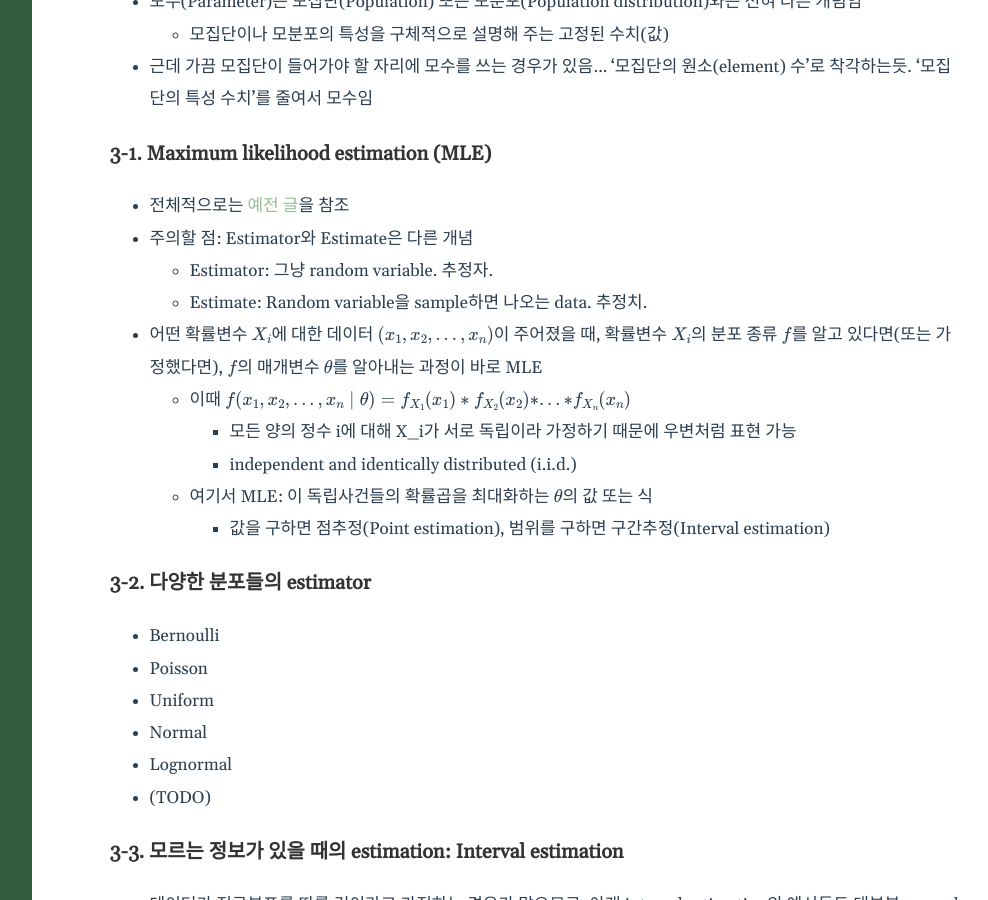
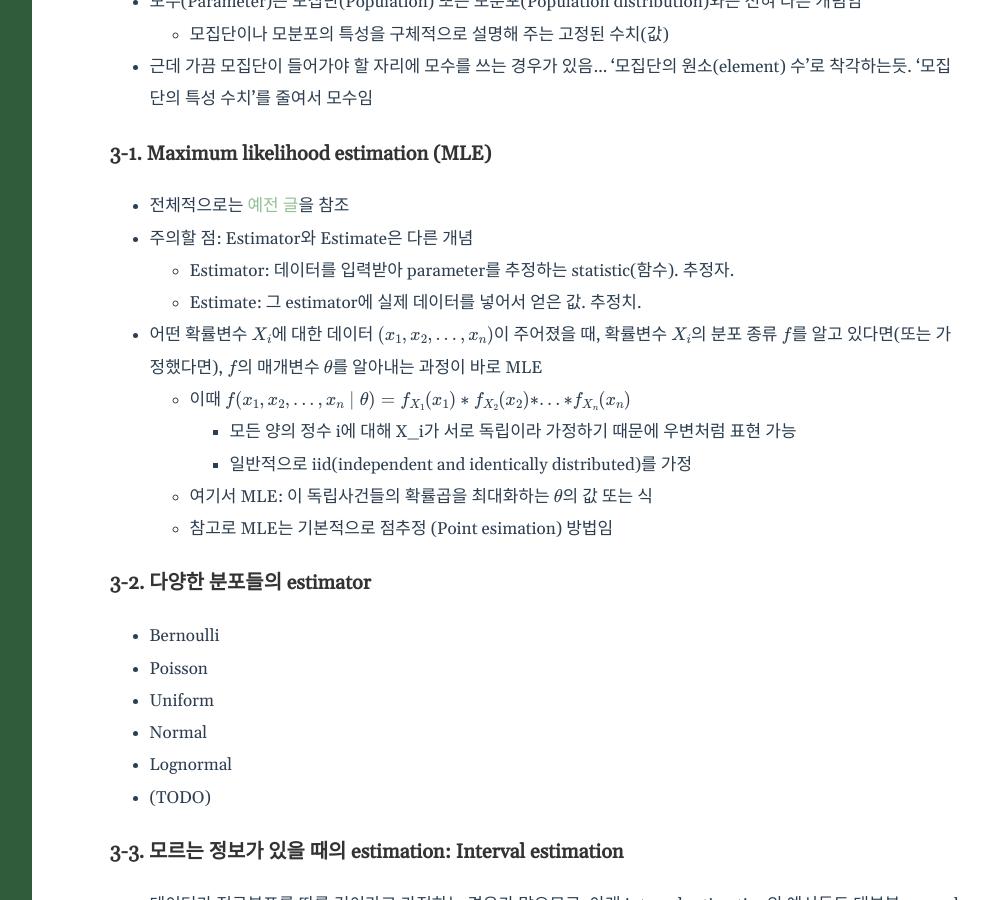
Before and after one commit to froggo-roggo/froggo-roggo.github.io, a Jekyll site: the page built from _posts/2026-07-22-basicstat.markdown, in a window 1280 px wide and 900 px high, scrolled down 1208 px. Shown: the whole window, without its empty margins (238-1226 px from the left). Built offline with Jekyll 4.4.1, drawn with Linux system fonts in a browser that asks for light colours; some of the changed text lies outside the part shown.

Commit message:
modify statistics post

````diff
--- a/_posts/2026-07-22-basicstat.markdown
+++ b/_posts/2026-07-22-basicstat.markdown
@@ -40,14 +40,14 @@ use_math: true
 ### 3-1. Maximum likelihood estimation (MLE)
 - 전체적으로는 [예전 글](/probabilistic-modelling/2024/05/03/svi.html)을 참조
 - 주의할 점: Estimator와 Estimate은 다른 개념
-    - Estimator: 그냥 random variable. 추정자.
-	- Estimate: Random variable을 sample하면 나오는 data. 추정치.
+    - Estimator: 데이터를 입력받아 parameter를 추정하는 statistic(함수). 추정자.
+	- Estimate: 그 estimator에 실제 데이터를 넣어서 얻은 값. 추정치.
 - 어떤 확률변수 $$X_i$$에 대한 데이터 $$(x_1, x_2, ... , x_n)$$이 주어졌을 때, 확률변수 $$X_i$$의 분포 종류 $$f$$를 알고 있다면(또는 가정했다면), $$f$$의 매개변수 $$\theta$$를 알아내는 과정이 바로 MLE
     - 이때 $$f(x_1, x_2, ..., x_n \mid \theta) = f_{X_1}(x_1) * f_{X_2}(x_2) * ... * f_{X_n}(x_n)$$
 		- 모든 양의 정수 i에 대해 X_i가 서로 독립이라 가정하기 때문에 우변처럼 표현 가능
-		- independent and identically distributed (i.i.d.)
+		- 일반적으로 iid(independent and identically distributed)를 가정
 	- 여기서 MLE: 이 독립사건들의 확률곱을 최대화하는 $$\theta$$의 값 또는 식
-		- 값을 구하면 점추정(Point estimation), 범위를 구하면 구간추정(Interval estimation)
+	- 참고로 MLE는 기본적으로 점추정 (Point esimation) 방법임
 
 ### 3-2. 다양한 분포들의 estimator
 - Bernoulli
@@ -93,17 +93,17 @@ use_math: true
 - 대립가설 (Alternative hypothesis) $$H_1$$: 차이가 있다는 가설. 실험이나 데이터를 통해 증명하고 싶은 가설.
 - 기각역 (Critical region): 확률변수 $$X_i$$의 값이 $$C$$에 포함될 경우, 귀무가설을 기각하는 범위 $$C$$. 달리 말해, 데이터가 $$C$$ 구간에서 나타나면 대립가설이 채택되고 연구 성공!
 - 유의수준 (Significance level) $$\alpha$$: 귀무가설 $$H_0$$를 기각하는 기준. $$\alpha=0.05$$와 같은 숫자를 많이 본 적 있을 것이다. 아주 거칠게 요약하면 "이게 $$H_0$$가 참인 상황에서 우연히 나온 결과일 확률은 5%" 라는 뜻. 모든 통계적 판단의 기준이 된다.
-- 검정력 (Power) $$\beta$$: 대립가설 $$H_1$$이 참일 때 $$H_0$$을 기각할 확률. $$1-\beta=80%$$와 같이 쓰는 경우를 본 적 있을 것이다. 달리 말하면 "실제로 유의한 차이가 존재할 때, 그 차이를 찾아낼 확률"을 의미한다. 통상적으로 0.8~0.9 이상은 갖추어야 신뢰할 수 있다고 판단한다.
+- 검정력 (Power) $$1 - \beta$$: 대립가설 $$H_1$$이 참일 때 $$H_0$$을 기각할 확률. $$1-\beta=80%$$와 같이 쓰는 경우를 본 적 있을 것이다. 달리 말하면 "실제로 유의한 차이가 존재할 때, 그 차이를 찾아낼 확률"을 의미한다. 통상적으로 0.8~0.9 이상은 갖추어야 신뢰할 수 있다고 판단한다.
 
 ### 4-1. 평균의 검정 (z 검정, t 검정)
 - 위 파트 3-3을 참고해보자.
 - **모분산을 알고 있다면, 정규분포를 사용하면 된다**. 이를 **z 검정(z-test)**라고 한다.
     - 모분산을 알고 있으면, 표본분산을 추정 안 해도 되니까 자유도가 줄어들지 않는다.
     - 추정할 평균 $$\mu$$, 추정치 $$\overline{X}$$, 기준 평균 $$\mu_0$$라 하자.
-	- 검정해야 할 식은 $$ \frac{\overline{X}-\mu_0}{\frac{\sigma}{\sqrt{n}}} \sim Z_0 $$
+	- 검정해야 할 식은 $$Z = \frac{\overline{X}-\mu_0}{\frac{\sigma}{\sqrt{n}}}$$
     - $$H_0$$: $$\mu = \mu_0$$ (별 차이가 없을 것이다)
 	- $$H_1$$: $$\mu \ne \mu_0$$ (유의한 차이가 있을 것이다)
-	- $$ \lVert Z_0 \rVert = \lVert \frac{\overline{X}-\mu_0}{\frac{\sigma}{\sqrt{n}}} \rVert > Z_{\frac{\alpha}{2}}$$일 경우 $$H_0$$를 기각한다.
+	- $$\lVert Z_0 \rVert = \lVert \frac{\overline{X}-\mu_0}{\frac{\sigma}{\sqrt{n}}} \rVert > Z_{\frac{\alpha}{2}}$$일 경우 $$H_0$$를 기각한다.
 	    - 왜 $$Z_{\frac{\alpha}{2}}$$인가? 양쪽 꼬리(유의하게 큰 경우와 유의하게 작은 경우)를 모두 합쳐서 $$\alpha$$가 되어야 하기 때문
 - 단측 검정을 하려면, 반쪽 분포를 사용한다.
     - $$H_0$$: $$\mu = \mu_0$$ (별 차이가 없을 것이다)
@@ -183,12 +183,12 @@ use_math: true
 - 이 경우 검정통계량(t, z, F 등)을 역산한 뒤, effect size(Cohen's d 등)를 추정할 수 있다.
 - 추정한 effect size를 이용하면 원하는 유의수준 $$\alpha$$와 검정력(Power = $$1-\beta$$)에서 필요한 최소 sample size도 계산할 수 있다.
 - 예를 들어, t-test에서는
-    - 먼저 $$n$$이 있으면 자유도 $$df=n-1$$도 알게 되므로, p를 t로 바꿀 수 있다. $$t=t^{-1}(\frac{1p}{2}, df)$$
+    - 먼저 $$n$$이 있으면 자유도 $$df=n-1$$도 알게 되므로, p를 t로 바꿀 수 있다. $$t=t^{-1}(1-\frac{p}{2}, df)$$
 	- $$t$$와 $$n$$을 알고 있으면, Cohen's $$d$$는 $$d = \frac{t}{\sqrt{n}}$$으로 구할 수 있다.
 	    - 독립표본, 즉 2 sample이어서 $$n_1$$과 $$n_2$$가 있을 떈, $$df = n_1+n_2-2$$고 $$d = t \sqrt{\frac{1}{n_1}+\frac{1}{n_2}}$$ 이다.
 		- 아유 복잡해
 		- 나중에 검색 안 하려고 써놓음
 	- 그 다음은 원하는 유의수준 $$\alpha$$와 검정력 $$1-\beta$$를 설정한다. 보통 각각 0.05와 0.8을 가장 많이 쓴다.
 	- 대립가설의 방향도 결정한다. 양쪽인지, 왼쪽 단측(유의하게 작다)인지, 오른쪽 단측(유의하게 크다)인지...
-	- 최종적으로 ```statsmodels.stats.power.TTestPower.solve_power(effect_size, alpha, power, alternative))``` 에 집어넣으면 조건을 만족하는 최소 sample 수를 역산해줌
+	- 최종적으로 ```statsmodels.stats.power.TTestPower.solve_power(effect_size, alpha, power, alternative)``` 에 집어넣으면 조건을 만족하는 최소 sample 수를 역산해줌
 	    - 여기서 ```alternative``` 가 대립가설 방향임
````
Also changed, not shown: other parts of _posts/2026-07-22-basicstat.markdown (+1 -1 lines).
